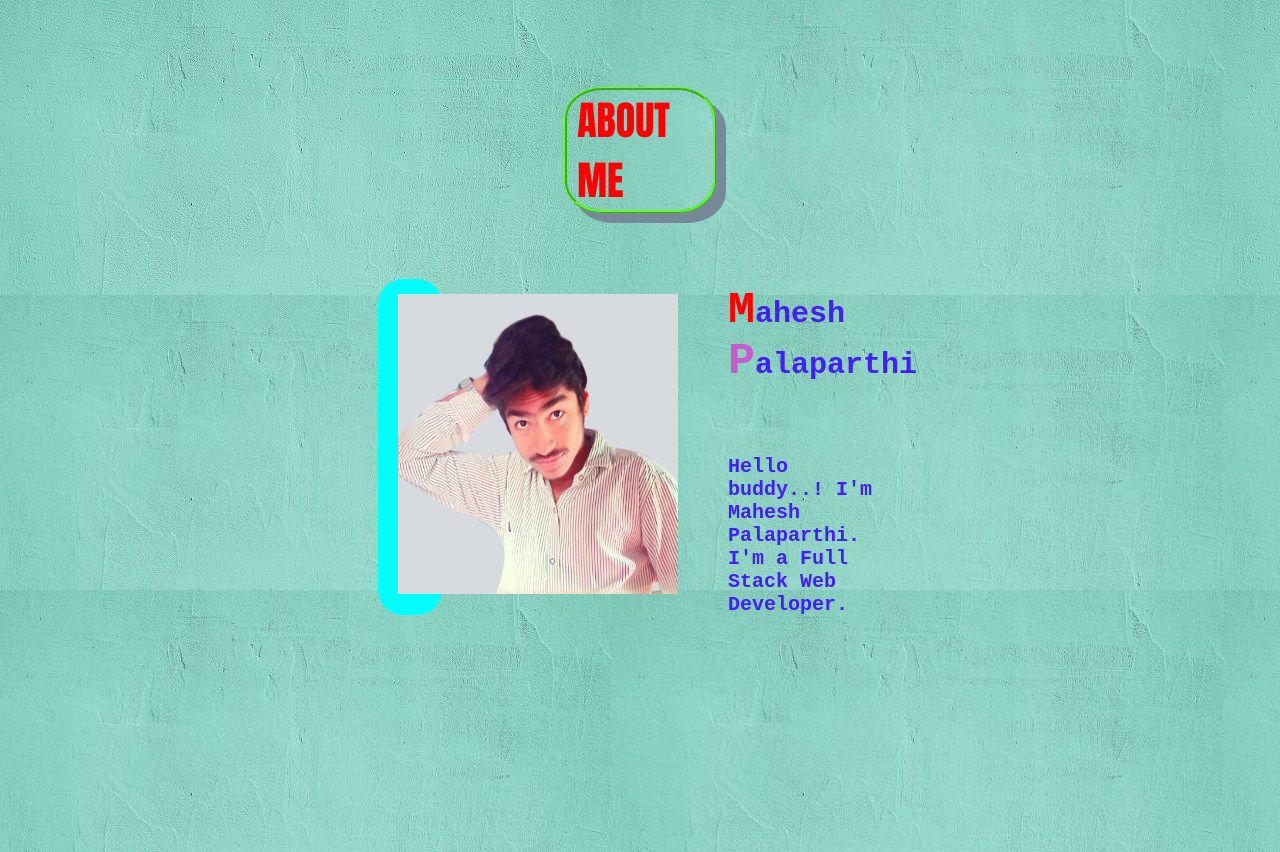
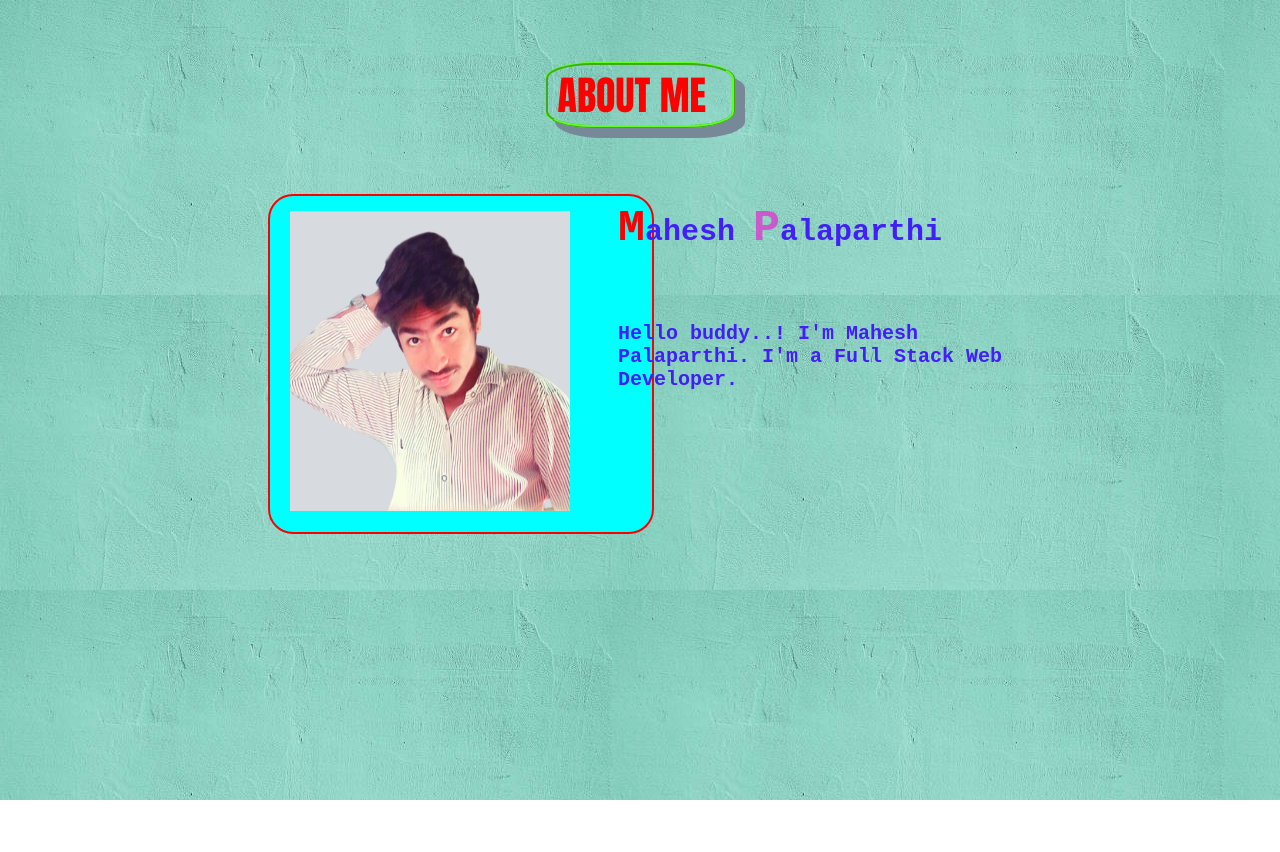
Before and after one commit to SoloMahesh/My-Portfolio-, a plain HTML site: page about.html in a window 1280 px wide. After the commit the page ends 800 px from the top, so only its background shows below. Drawn offline with Linux system fonts and the light colour scheme.

Commit message:
Update about.html

```diff
--- a/about.html
+++ b/about.html
@@ -10,11 +10,11 @@
             border:ridge  red;
             border-color: rgb(96, 253, 39);
             font-size: 40px;
-            margin-left: 44%;
-            margin-right: 44%;
+            margin-left: 42.45%;
+            margin-right: 42.45%;
             padding-left: 10px;
+            padding-right: 10px;
             border-radius: 25%;
-            margin-top: 2%;
             box-shadow: 10px 10px lightslategray;
         }
         .s1{
@@ -22,13 +22,14 @@
             color: gray;
             background-color: black;
             border-radius: 25px;
+            border: 2px solid red ;
             font-family: monospace;
             font-weight: #DFD297;
             margin-top: 30px;
+            margin-left: 260px;
+            margin-right: 618px;
             padding-left: 20px;
-            margin-left: 370px;
-            margin-right: 830px;
-            padding-right: 10px;
+            padding-right: 20px;
             padding-top: 15px;
             padding-bottom: 15px;
             -webkit-animation: colorchange 10s infinite;
@@ -43,11 +44,11 @@
             margin-top: -370.5px;
             margin-bottom: 50px;
             padding-left: 20px;
-            margin-left: 700px;
-            margin-right: 370px;
+            margin-left: 590px;
+            margin-right: 250px;
             padding-right: 10px;
             padding-top: 15px;
-            padding-bottom: 166px;
+
         }
         @keyframes colorchange {
         0% {
```
